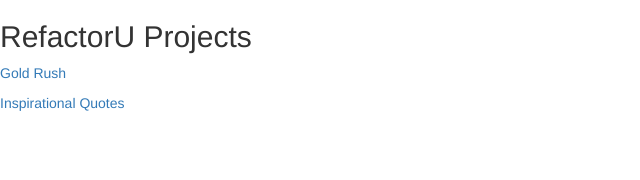
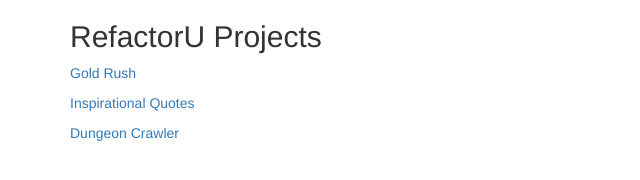
Before and after one commit to dlsso/dlsso.github.io, a plain HTML site: page index.html in a window 1280 px wide. Shown: the whole page, without its empty margins (0-640 px from the left). Drawn offline with nearby package versions, Linux system fonts and the light colour scheme.

Commit message:
Added link for game

```diff
--- a/index.html
+++ b/index.html
@@ -2,14 +2,19 @@
 <html lang="en">
 <head>
   <meta charset="utf-8">
+  <meta name="viewport" content="width=device-width, initial-scale=1">
   <title>John's Github page</title>
   <link rel="stylesheet" type="text/css" href="http://cdnjs.cloudflare.com/ajax/libs/twitter-bootstrap/3.1.1/css/bootstrap.min.css">
   <link rel="stylesheet" type="text/css" href="main.css">
 </head>
 <body>
-	<h2>RefactorU Projects</h2>
-	<p><a href="http://ryandagg.github.io/Gold-Rush/">Gold Rush</a></p>
-	<p><a href="http://dlsso.github.io/js18/">Inspirational Quotes</a></p>
+	<div class="container">
+		<h2>RefactorU Projects</h2>
+		<p><a href="http://ryandagg.github.io/Gold-Rush/">Gold Rush</a></p>
+    <p><a href="http://dlsso.github.io/js18/">Inspirational Quotes</a></p>
+		<p><a href="http://dlsso.github.io/js20/">Dungeon Crawler</a></p>
+	</div>
+
   <script src="http://cdnjs.cloudflare.com/ajax/libs/jquery/2.0.3/jquery.min.js"></script>
   <script src="main.js"></script>
 
```
